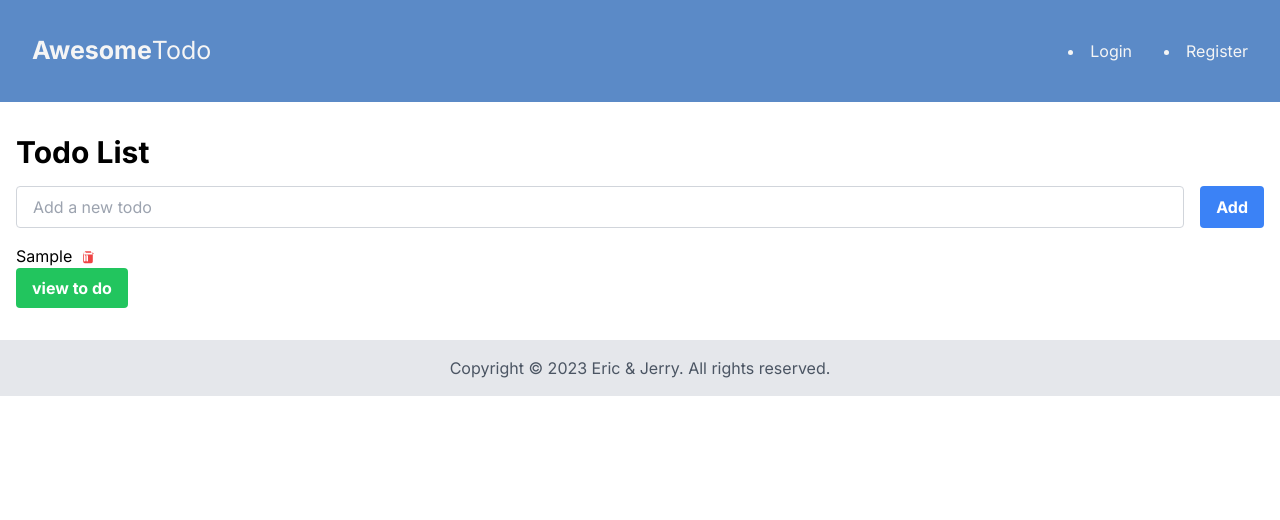
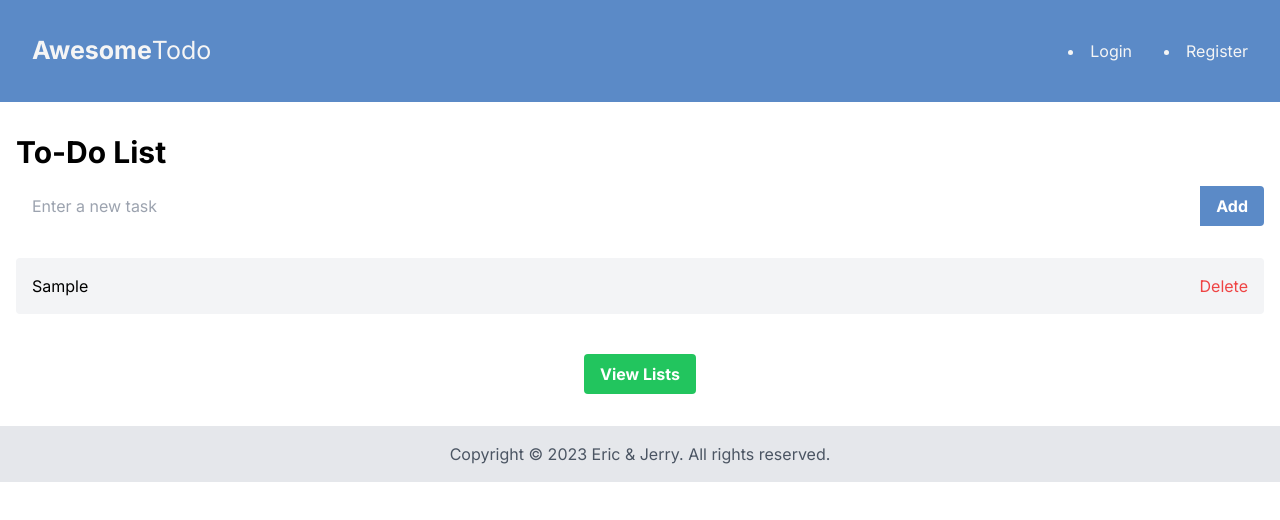
Before and after one commit to ericz02/Project3-Todo-App, a Next.js app: page /todo in a window 1280 px wide. Both pictures are taken after typing "Sample" into the empty fields and a click on the button "Add". Shown: the top 520 px of the page. Built offline with nearby package versions, Linux system fonts and the light colour scheme.

Commit message:
adds localStorage todo list

```diff
--- a/app/viewlist/page.js
+++ /dev/null
@@ -1,12 +0,0 @@
-import ViewTodoList from "@/components/ViewTodoList"
-
-const ViewList = () => {
-
-    return (
-        <div>
-            <ViewTodoList />
-        </div>
-    )
-}
-
-export default ViewList
--- a/components/TodoList.jsx
+++ b/components/TodoList.jsx
@@ -1,11 +1,11 @@
 "use client"
 
 import { useState, useEffect } from 'react';
-import Link from "next/link"
 
 const TodoList = () => {
     const [todos, setTodos] = useState([]);
     const [newTodo, setNewTodo] = useState('');
+    const [showLists, setShowLists] = useState(false);
 
     useEffect(() => {
         const storedTodos = localStorage.getItem('todos');
@@ -29,73 +29,78 @@ const TodoList = () => {
         }
     };
 
-  const handleToggleTodo = (index) => {
-    const updatedTodos = [...todos];
-    updatedTodos[index] = `✅ ${updatedTodos[index]}`;
+    const handleRemoveTodo = (index) => {
+        const updatedTodos = todos.filter((_, i) => i !== index);
         setTodos(updatedTodos);
     };
 
-  const handleRemoveTodo = (index) => {
-    const updatedTodos = [...todos];
-    updatedTodos.splice(index, 1);
-    setTodos(updatedTodos);
+    const handleToggleLists = () => {
+        setShowLists(true);
     };
 
     return (
         <div className="container mx-auto px-4 py-8">
-      <h1 className="text-3xl font-bold mb-4">Todo List</h1>
+            <h1 className="text-3xl font-bold mb-4">To-Do List</h1>
+            <div className="flex mb-8">
 
-      <div className="flex mb-4">
                 <input
                     type="text"
-          className="w-full border border-gray-300 rounded py-2 px-4"
-          placeholder="Add a new todo"
                     value={newTodo}
                     onChange={handleInputChange}
+                    placeholder="Enter a new task"
+                    className="rounded-l px-4 py-2 w-full focus:outline-none focus:ring-2 focus:ring-blue-500"
                 />
                 <button
-          className="ml-4 bg-blue-500 hover:bg-blue-600 text-white font-bold py-2 px-4 rounded"
                     onClick={handleAddTodo}
+                    className="bg-[#5B8AC7] hover:bg-[#37639D] text-white font-bold py-2 px-4 rounded-r"
                 >
                     Add
                 </button>
+
             </div>
 
-      <ul className="space-y-2">
+            {todos.length > 0 && !showLists && (
+                <ul>
                     {todos.map((todo, index) => (
-          <li key={index} className="flex items-center">
-            <span
-              className="cursor-pointer"
-              onClick={() => handleToggleTodo(index)}
+                    <li
+                        key={index}
+                        className="flex items-center mb-10 bg-gray-100 rounded p-4"
                     >
-              {todo}
-            </span>
+                        <span className="flex-grow">{todo}</span>
                         <button
-              className="ml-2 text-red-500 hover:text-red-600"
                             onClick={() => handleRemoveTodo(index)}
+                            className="text-red-500 hover:text-red-600 focus:outline-none"
                         >
-              <svg
-                xmlns="http://www.w3.org/2000/svg"
-                viewBox="0 0 20 20"
-                fill="currentColor"
-                className="w-4 h-4"
-              >
-                <path
-                  fillRule="evenodd"
-                  d="M6 5a1 1 0 011-1h6a1 1 0 011 1v1h2a1 1 0 010 2H5a1 1 0 010-2h2V5zM4 8a2 2 0 012-2h8a2 2 0 012 2v9a2 2 0 01-2 2H6a2 2 0 01-2-2V8zm5 1a1 1 0 011 1v6a1 1 0 11-2 0V9a1 1 0 011-1zm-3 0a1 1 0 011 1v6a1 1 0 11-2 0V9a1 1 0 011-1z"
-                  clipRule="evenodd"
-                />
-              </svg>
+                            Delete
                         </button>
                     </li>
                     ))}
                 </ul>
+            )}
 
-        <Link href="/viewlist">
-            <button className='bg-green-500 hover:bg-green-600 text-white font-bold py-2 px-4 rounded flex justify-center items-center'>
-                view to do
+            {!showLists && (
+                <div className="flex justify-center">
+                    <button
+                    onClick={handleToggleLists}
+                    className="bg-green-500 hover:bg-green-600 text-white font-bold py-2 px-4 mt rounded"
+                    >
+                    View Lists
                     </button>
-        </Link>
+                </div>
+            )}
+
+            {showLists && (
+                <div>
+                    <h2 className="text-2xl font-bold mb-4">To-Do List</h2>
+                    <ul>
+                    {todos.map((todo, index) => (
+                        <li key={index} className="mb-2">
+                            {todo}
+                        </li>
+                    ))}
+                    </ul>
+                </div>
+            )}
         </div>
     );
 };
--- a/components/ViewTodoList.jsx
+++ /dev/null
@@ -1,18 +0,0 @@
-"use client"
-
-import { useState } from 'react';
-import TodoList from './TodoList';
-import ViewTodoList from './ViewTodoList';
-
-const App = () => {
-  const [todos, setTodos] = useState([]);
-
-  return (
-    <div>
-      <TodoList todos={todos} setTodos={setTodos} />
-      <ViewTodoList todos={todos} />
-    </div>
-  );
-};
-
-export default App;
```
Lines whose indentation alone changed are shown as unchanged.
